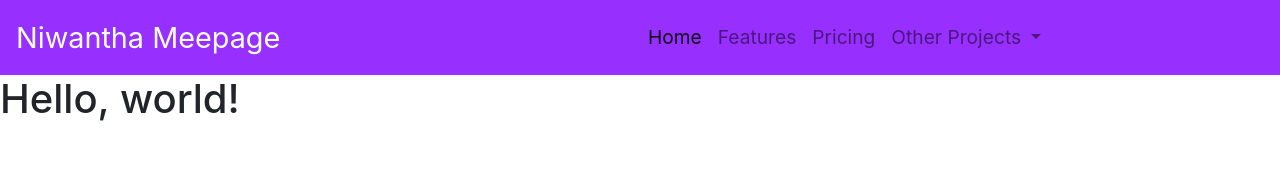
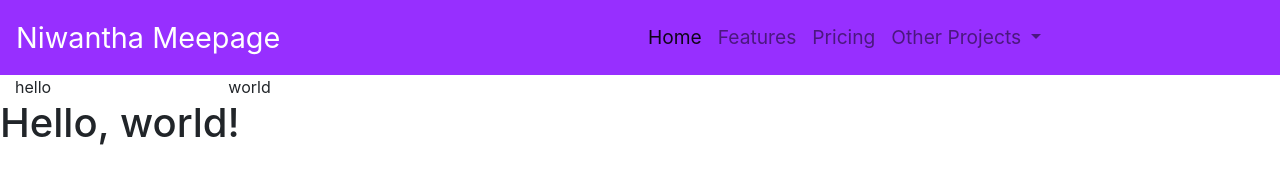
Before and after one commit to niwantha33/Bootstrap-Portfolio, a plain HTML site: page index.html in a window 1280 px wide. Drawn offline with nearby package versions, Linux system fonts and the light colour scheme.

```diff
--- a/index.html
+++ b/index.html
@@ -56,6 +56,20 @@
         </nav>
     </header>
 
+    <article class="article-all article">
+        <article class="article-1">
+            <div class="container-fluid">
+                <div class="row">
+                    <div class="col-2">hello</div>
+                    <div class="col-10">world</div>
+                </div>
+            </div>
+
+        </article>
+        <article class="article-2"></article>
+        <article class="article-3"></article>
+    </article>
+
     <h1>Hello, world!</h1>
 
     <!-- Optional JavaScript; choose one of the two! -->
```
